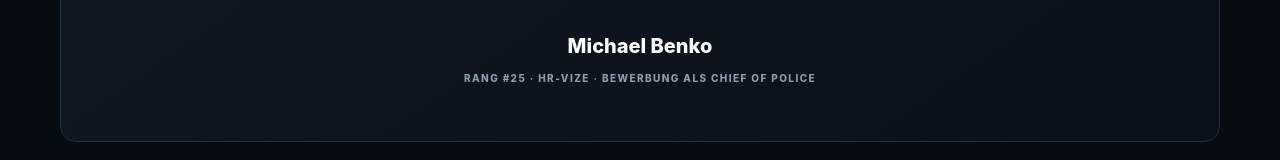
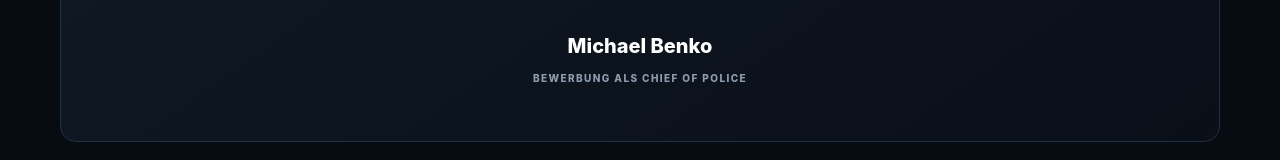
Before and after one commit to michaelrecickij-beep/LSPD-Leader-Bewerbung, a plain HTML site: page index.html in a window 1280 px wide. Shown: the part 6577-6737 px from the top of the page. Drawn offline with Linux system fonts and the light colour scheme.

Commit message:
Update label for police chief application

```diff
--- a/index.html
+++ b/index.html
@@ -315,7 +315,7 @@ li{margin:6px 0}
     <h2>Vielen Dank.</h2>
     <p style="max-width:760px;margin:20px auto;color:var(--muted)">Ich bedanke mich für die Zeit, die in das Lesen dieser Bewerbung investiert wurde. Mir ist bewusst, dass meine Dienstzeit im LSPD kurz ist — ich bin aber überzeugt, dass meine bisherige Führungserfahrung und meine Arbeit als HR-Vize zeigen, dass ich bereit bin, Verantwortung für das gesamte Department zu übernehmen. Ich freue mich auf die Möglichkeit, das in einem persönlichen Gespräch zu vertiefen.</p>
     <div class="signature">Michael Benko</div>
-    <div class="label" style="margin-top:7px">RANG #25 · HR-VIZE · BEWERBUNG ALS CHIEF OF POLICE</div>
+    <div class="label" style="margin-top:7px">BEWERBUNG ALS CHIEF OF POLICE</div>
   </div>
 </div>
 </section>
```
